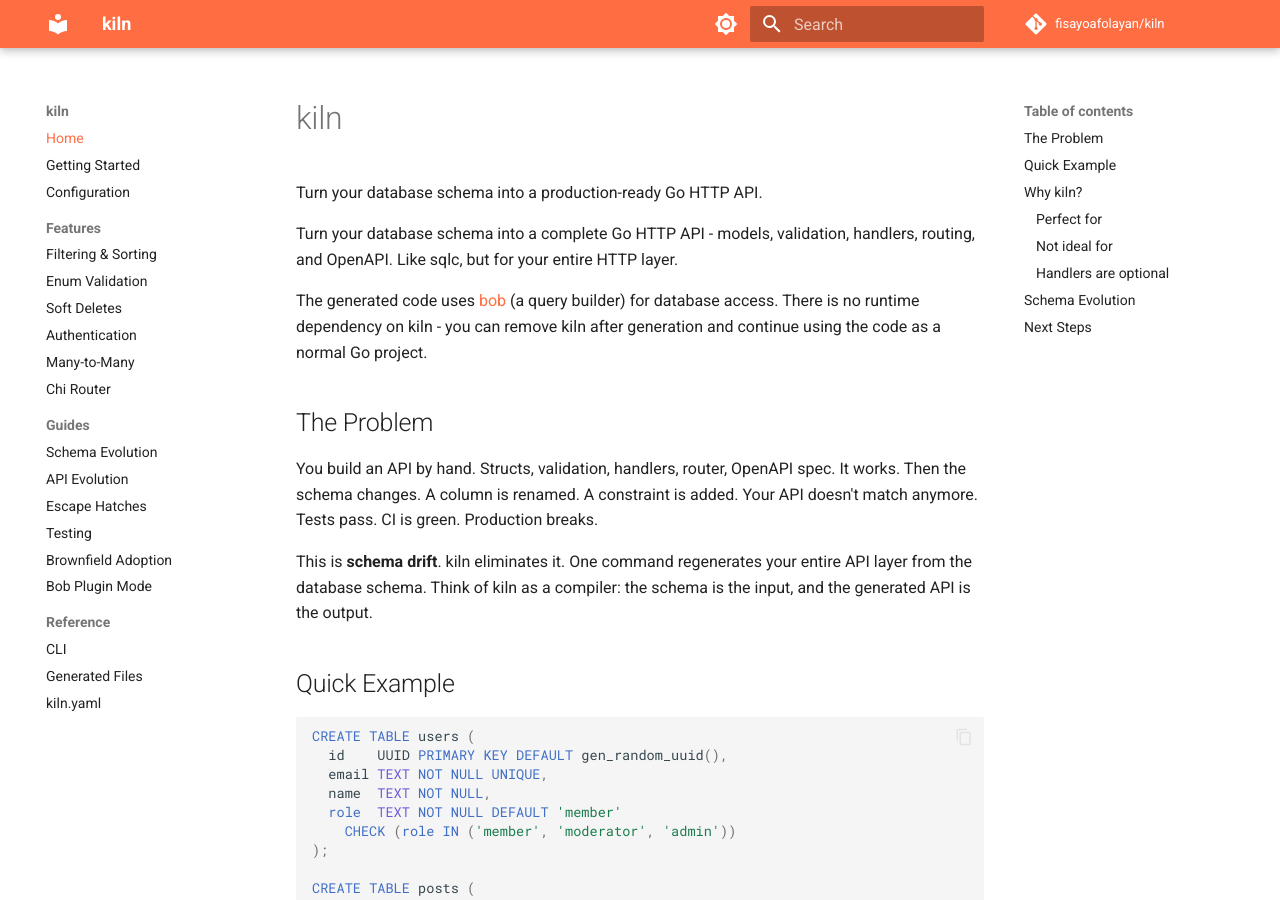
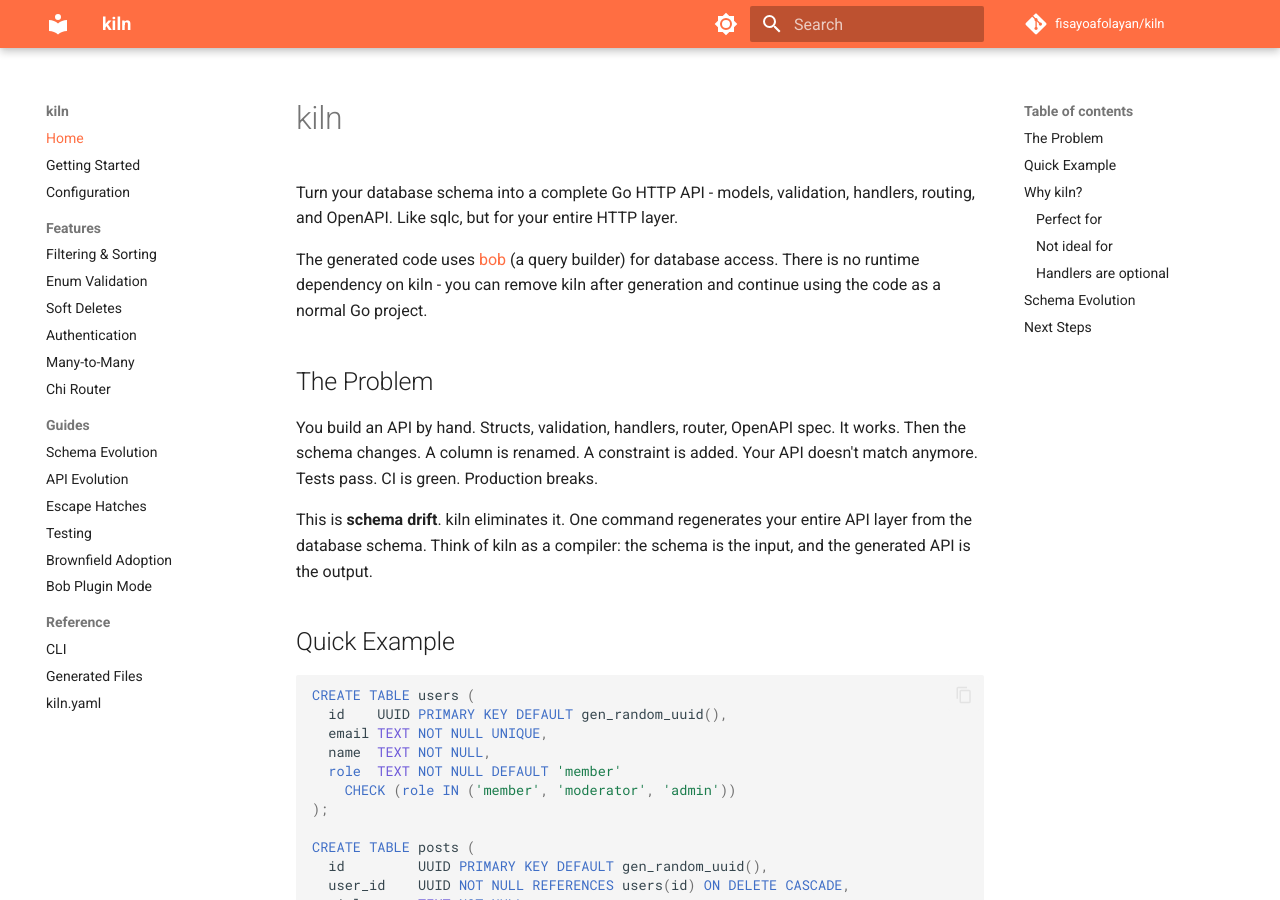
Before and after one commit to fisayoafolayan/kiln, an MkDocs documentation site: the page built from docs/index.md, in a window 1280 px wide and 900 px high. Built offline with MkDocs 1.6.1 and Material for MkDocs 9.7.7, drawn with Linux system fonts in a browser that asks for light colours; comment, search, counter and statistics services are not loaded.

```diff
--- a/docs/index.md
+++ b/docs/index.md
@@ -1,6 +1,4 @@
 # kiln
-
-Turn your database schema into a production-ready Go HTTP API.
 
 Turn your database schema into a complete Go HTTP API - models, validation,
 handlers, routing, and OpenAPI. Like sqlc, but for your entire HTTP layer.
```
Also changed, not shown: README.md (+0 -2 lines).
